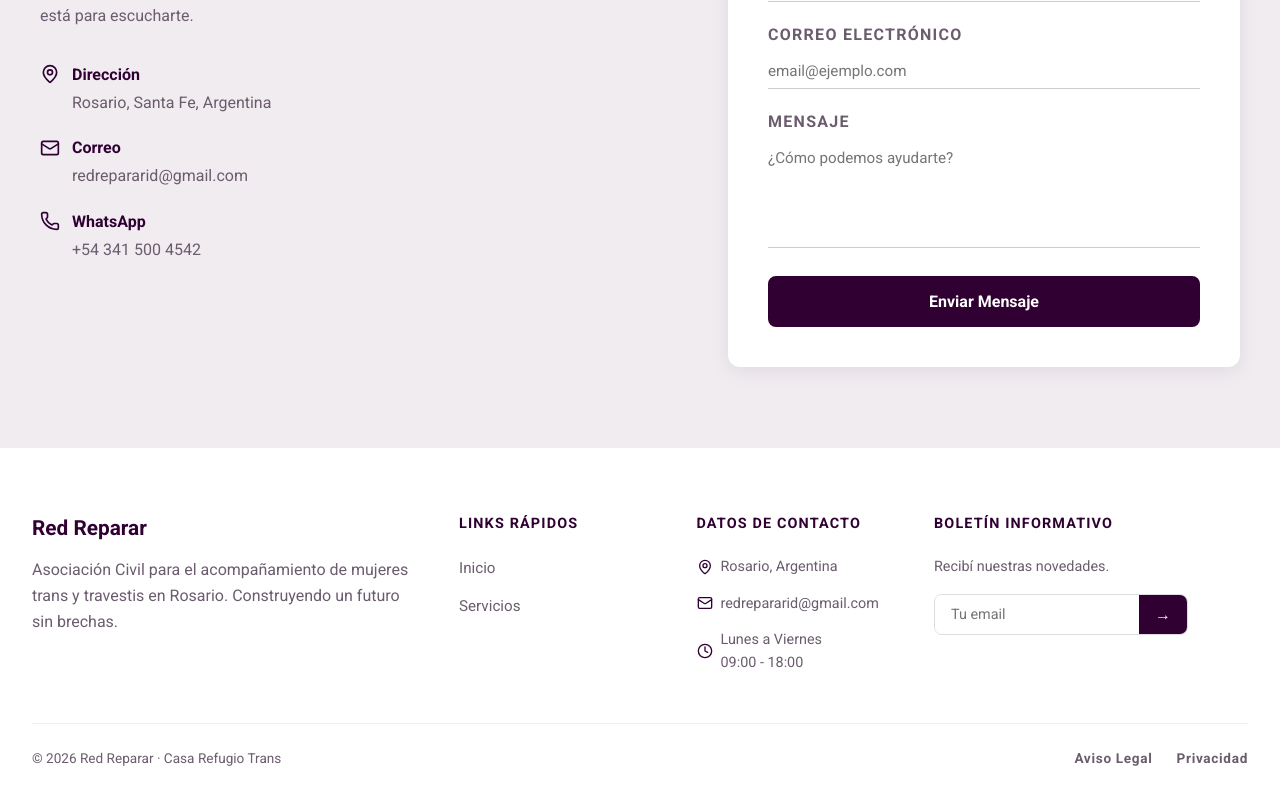
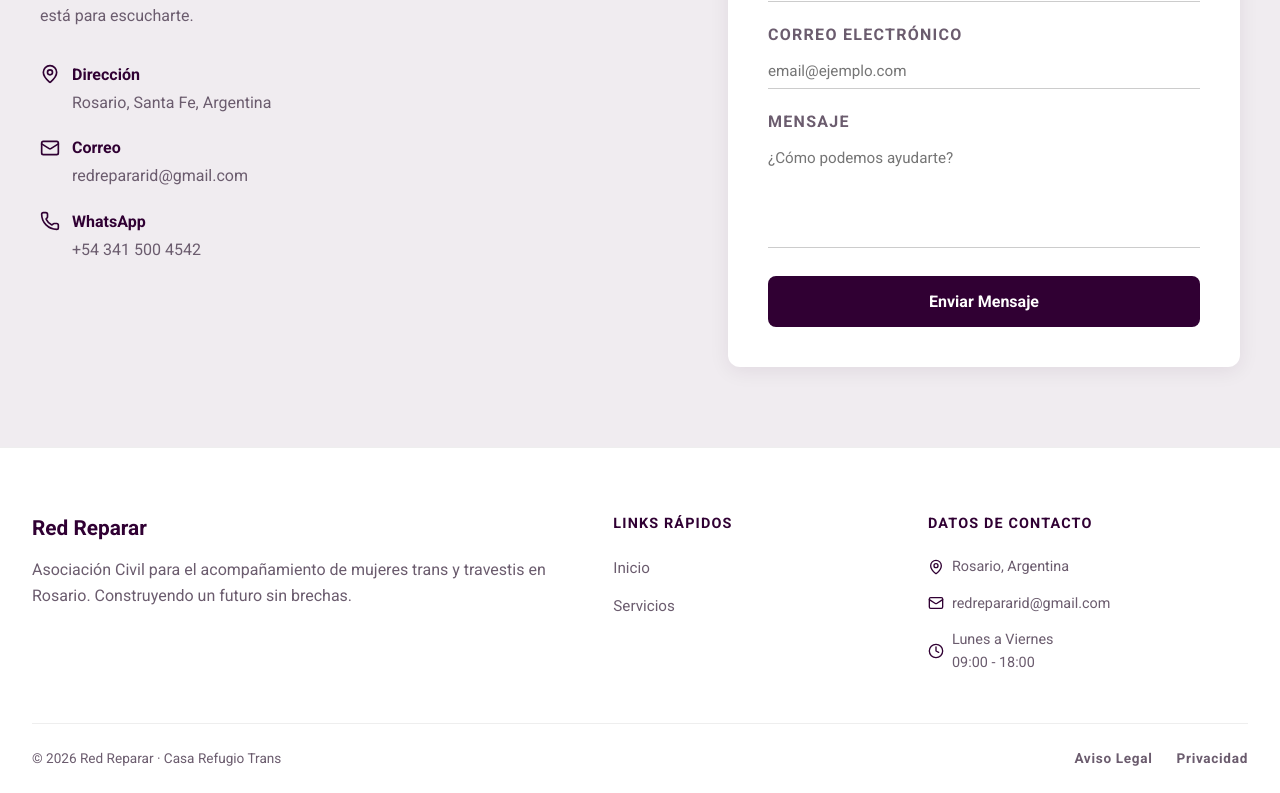
Before and after one commit to christianberti/red-reparar, a React (Vite) app: page / in a window 1280 px wide. Shown: the part 4294-5087 px from the top of the page. Built offline with nearby package versions, Linux system fonts and the light colour scheme.

Commit message:
Se ajusta footer quitando newletter

```diff
--- a/src/components/Footer.jsx
+++ b/src/components/Footer.jsx
@@ -45,20 +45,7 @@ const Footer = () => {
             </li>
           </ul>
         </div>
-
-        <div className="footer__col">
-          <h4 className="footer__col-title">BOLETÍN INFORMATIVO</h4>
-          <p className="footer__newsletter-text">
-            Recibí nuestras novedades.
-          </p>
-          <div className="footer__newsletter">
-            <input type="email" placeholder="Tu email" />
-            <button type="button" aria-label="Suscribirse">
-              →
-            </button>
-          </div>
         </div>
-      </div>
 
       <div className="footer__bottom">
         <p>© 2026 Red Reparar · Casa Refugio Trans</p>
--- a/src/styles/Footer.css
+++ b/src/styles/Footer.css
@@ -7,7 +7,7 @@
 .footer__container {
   margin: 0 auto;
   display: grid;
-  grid-template-columns: 2fr 1fr 1fr 1.5fr;
+  grid-template-columns: 2fr 1fr 1.2fr;
   gap: 3rem;
   padding-bottom: 3rem;
 }
@@ -94,44 +94,6 @@
   flex-shrink: 0;
 }
 
-.footer__newsletter-text {
-  font-size: 0.9rem;
-  color: var(--color-text-soft);
-  margin-bottom: 1rem;
-}
-
-.footer__newsletter {
-  margin-right: 60px;
-  display: flex;
-  border: 1px solid #ddd;
-  border-radius: 8px;
-  overflow: hidden;
-}
-
-.footer__newsletter input {
-  flex: 1;
-  border: none;
-  padding: 0.65rem 1rem;
-  font-size: 0.9rem;
-  font-family: inherit;
-  color: var(--color-text);
-  outline: none;
-}
-
-.footer__newsletter button {
-  background-color: var(--color-primary);
-  color: #ffffff;
-  border: none;
-  padding: 0.65rem 1rem;
-  cursor: pointer;
-  font-size: 1rem;
-  transition: opacity 0.2s;
-}
-
-.footer__newsletter button:hover {
-  opacity: 0.85;
-}
-
 .footer__bottom {
   margin: 0 auto;
   padding: 1.5rem 0;
@@ -162,8 +124,9 @@
 
 @media (max-width: 900px) {
   .footer__container {
-    grid-template-columns: repeat(2, 1fr);
+    grid-template-columns: 1fr;
     gap: 2.5rem;
+    text-align: center;
   }
 }
 
@@ -182,10 +145,6 @@
     justify-content: center;
   }
 
-  .footer__newsletter {
-    margin-right: 0;
-  }
-
   .footer__bottom {
     flex-direction: column;
     gap: 0.75rem;
```
